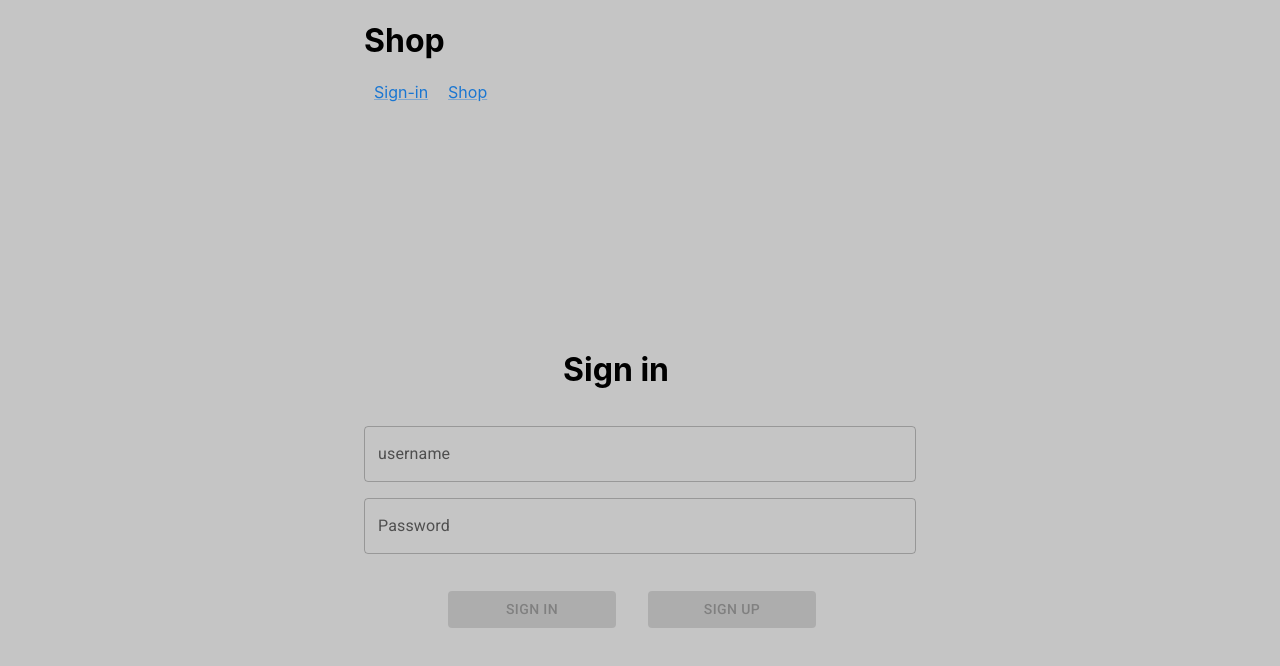
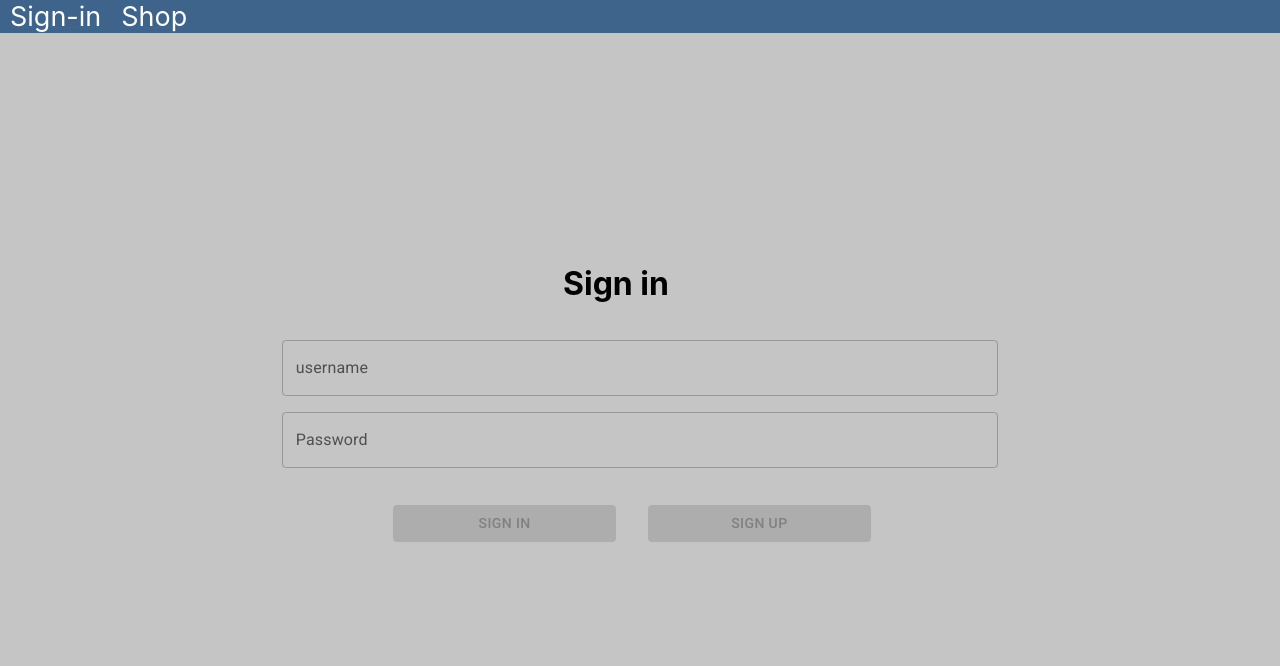
Before and after one commit to huasmc/shop-react-reduxtk, a React (Create React App) app: page / in a window 1280 px wide. Shown: the top 666 px of the page. Built offline with nearby package versions, Linux system fonts and the light colour scheme.

Commit message:
style: overlap components

```diff
--- a/src/App.js
+++ b/src/App.js
@@ -1,4 +1,4 @@
-import { Container, Snackbar } from "@mui/material";
+import { Box, Grid, Snackbar } from "@mui/material";
 import { useEffect, useState } from "react";
 import { useSelector } from "react-redux";
 import { RouterProvider, createBrowserRouter } from "react-router-dom";
@@ -19,16 +19,25 @@ function App() {
 	}, [message]);
 
 	return (
-		<Container maxWidth="sm">
-			<Navigator />
-			<RouterProvider router={router} />
+		<>
+			<Box sx={{ flexGrow: 1 }}>
+				<Grid container spacing={2} justifyContent="center">
+					<Grid item row={1} xs={12}>
+						<Navigator />
+					</Grid>
+					<Grid item row={2}>
+						<RouterProvider router={router} />
+					</Grid>
+				</Grid>
+			</Box>
+
 			<Snackbar
 				open={snackbarOpen}
 				autoHideDuration={3000}
 				onClose={handleSnackbarClose}
 				message={message}
 			/>
-		</Container>
+		</>
 	);
 }
 
--- a/src/features/navigator/Navigator.js
+++ b/src/features/navigator/Navigator.js
@@ -1,18 +1,25 @@
-import { Link } from "@mui/material";
+import { Grid, Link } from "@mui/material";
 import { memo } from "react";
-import { UI_STRINGS } from "../assets/UI_STRINGS";
 import { paths } from "../router/paths";
 
 const Navigator = () => {
 	return (
-		<>
-			<h1>{UI_STRINGS.SHOP}</h1>
-			{paths.map((path, key) => (
-				<Link key={key} href={path.path}>
-					<span style={{ margin: "10px" }}>{path.title}</span>
-				</Link>
-			))}
-		</>
+		<Grid
+			container
+			spacing={2}
+			position="fixed"
+			style={{ backgroundColor: "#3f648b", zIndex: 20 }}
+		>
+			<Grid item>
+				{paths.map((path, key) => (
+					<Link key={key} href={path.path} style={{ color: "white" }}>
+						<span style={{ margin: "10px", fontSize: "27px" }}>
+							{path.title}
+						</span>
+					</Link>
+				))}
+			</Grid>
+		</Grid>
 	);
 };
 
```
